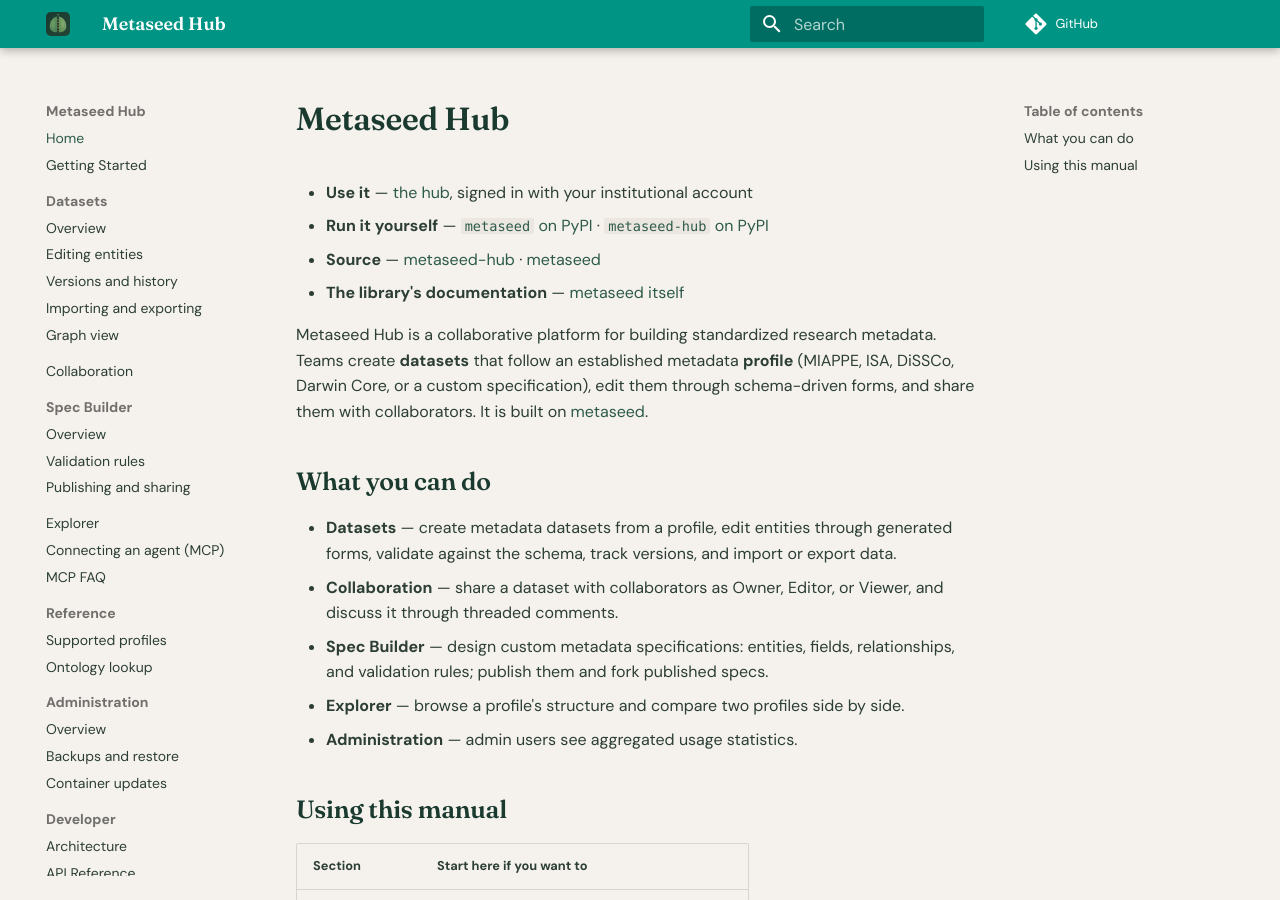
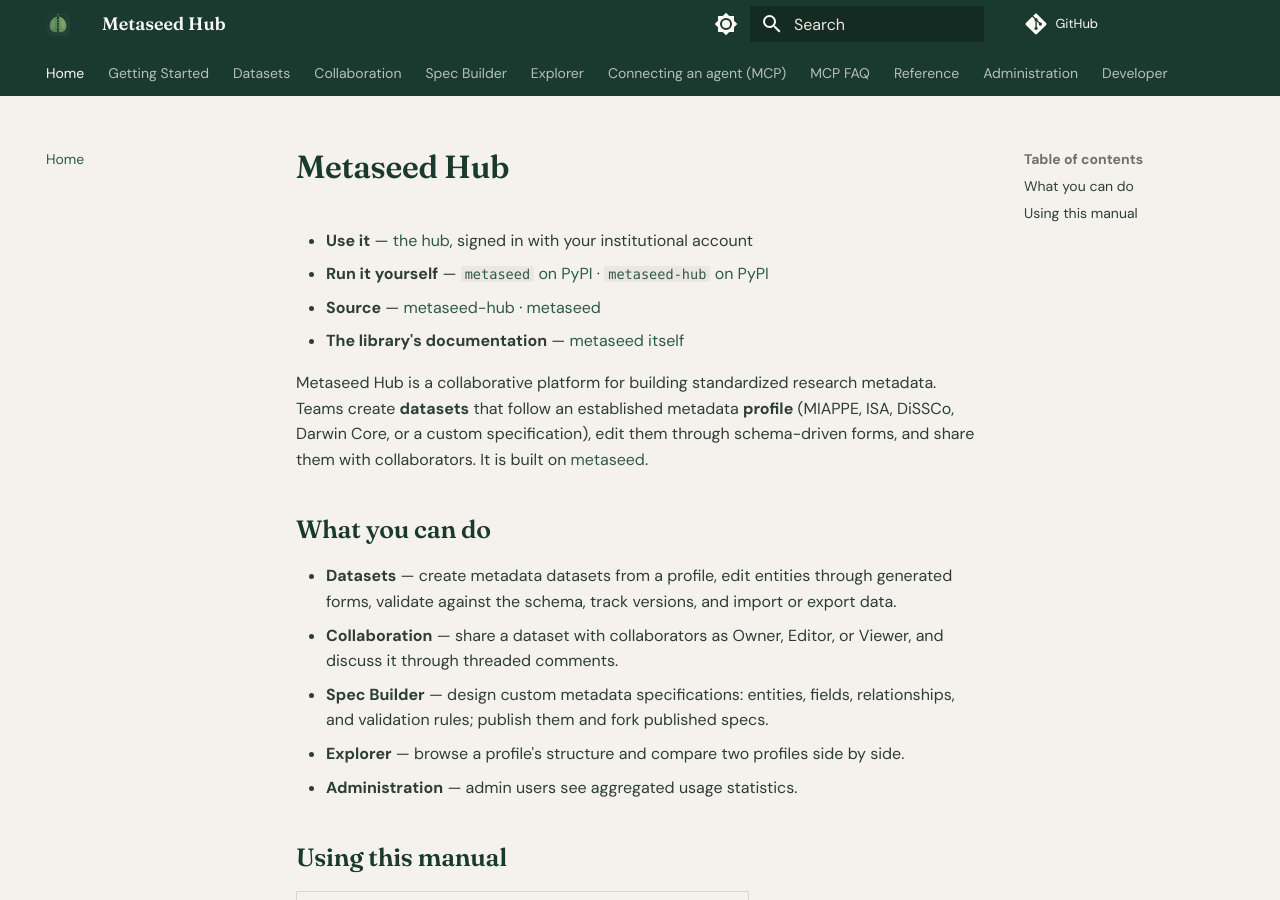
Before and after one commit to sorenwacker/metaseed-hub, an MkDocs documentation site: the page built from docs/index.md, in a window 1280 px wide and 900 px high. Built offline with MkDocs 1.6.1 and Material for MkDocs 9.7.7, drawn with Linux system fonts in a browser that asks for light colours; comment, search, counter and statistics services are not loaded.

Commit message:
give the docs the same palette and tab bar as metaseed's, which they never got

```diff
--- a/mkdocs.yml
+++ b/mkdocs.yml
@@ -15,11 +15,27 @@
   # fetched: no third party sees a reader, and the docs match the application.
   font: false
   palette:
-    primary: teal
-    accent: orange
+    # `custom`, not a named colour: a named palette sets the colour variables on
+    # `[data-md-color-primary=...]`, which outranks the `:root` override in
+    # stylesheets/metaseed.css and kept these docs teal.
+    - scheme: default
+      primary: custom
+      accent: custom
+      toggle:
+        icon: material/brightness-7
+        name: Switch to dark mode
+    - scheme: slate
+      primary: custom
+      accent: custom
+      toggle:
+        icon: material/brightness-4
+        name: Switch to light mode
   features:
+    # Matching metaseed's: the tab bar is how a reader moves between the top
+    # level sections, and one site having it while the other does not made the
+    # two look like different products.
+    - navigation.tabs
     - navigation.sections
-    - navigation.expand
     - content.code.copy
 
 extra_css:
```
